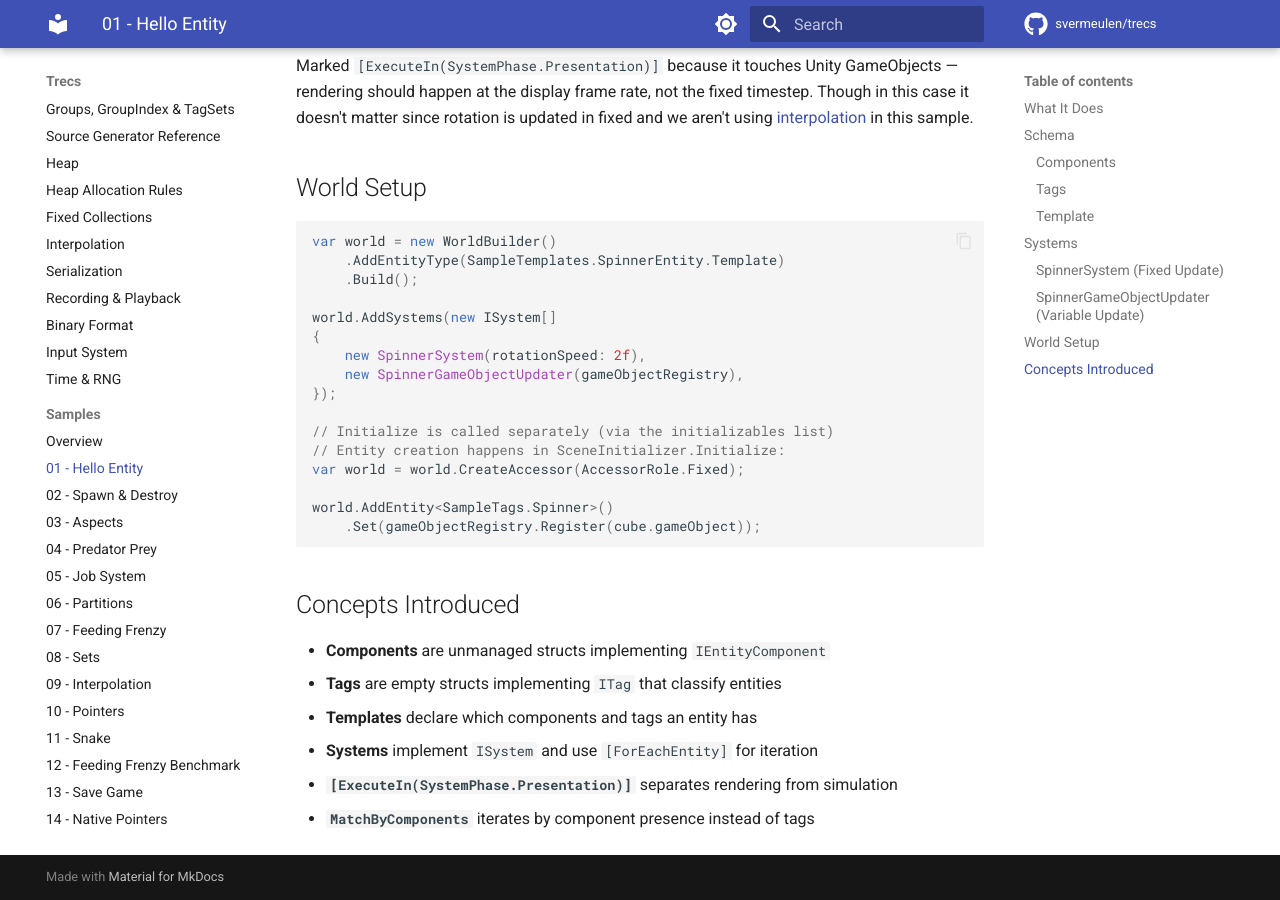
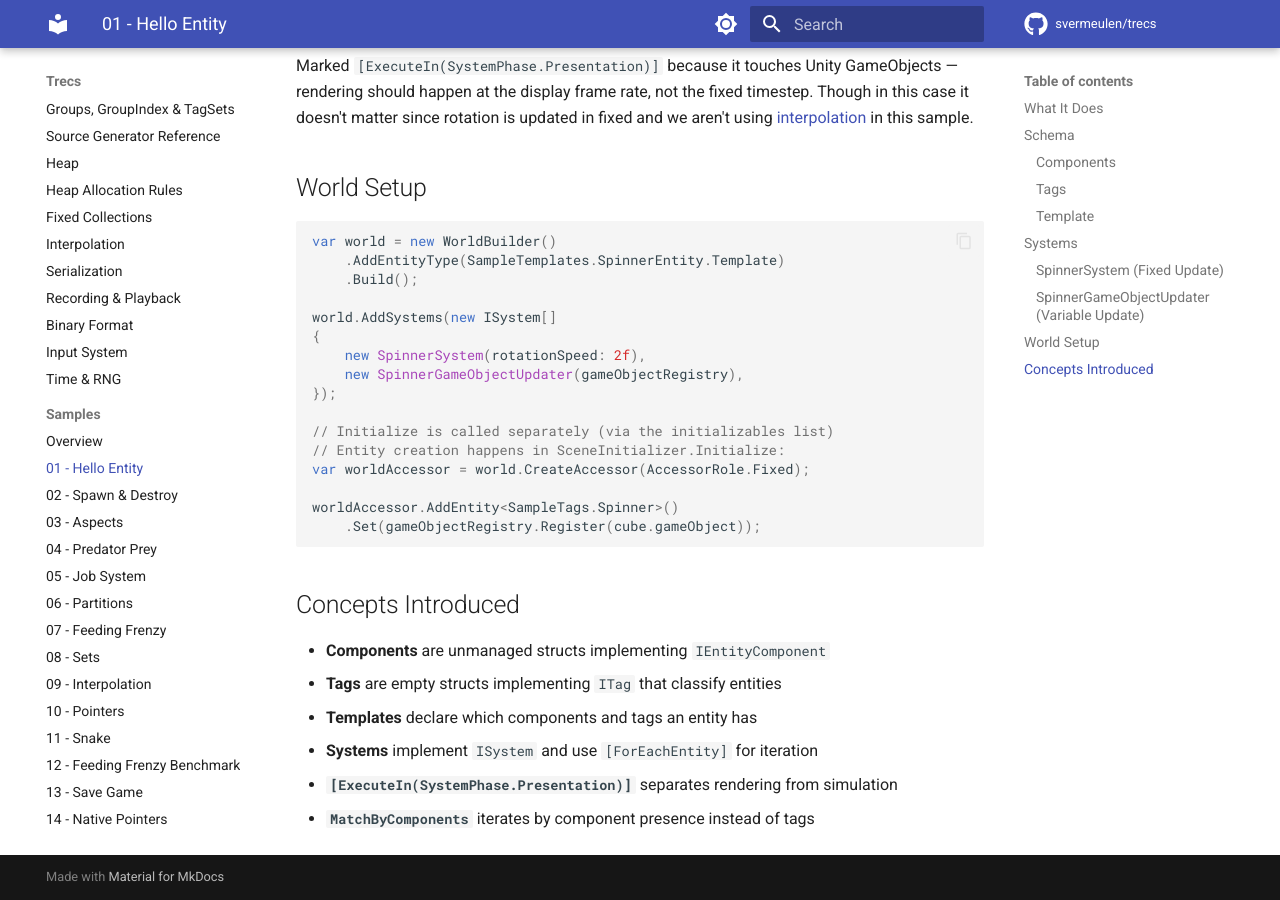
Before and after one commit to svermeulen/trecs, an MkDocs documentation site: the page built from docs/samples/01-hello-entity.md, in a window 1280 px wide and 900 px high, scrolled down 1994 px. Built offline with MkDocs 1.6.1 and Material for MkDocs 9.7.7, drawn with Linux system fonts in a browser that asks for light colours; comment, search, counter and statistics services are not loaded.

Commit message:
docs: fix small inaccuracies in samples and accessor-roles
- samples/01-hello-entity.md: rename `var world = world.CreateAccessor(...)`
  to `worldAccessor` so it doesn't shadow the World on the previous line
  (compiles by chance because the next line's chain works on either type).
- samples/19-multiple-worlds.md: TrecsTimeTravelWindow → TrecsPlayerWindow
  (the time-travel shell was unified into the Player window in 0.2.0).
- advanced/accessor-roles.md: footnote said the frame-scoped heap gates on
  `IsNone || IsInput`; the predicate in WorldAccessor is `IsUnrestricted ||
  IsInput`.

Co-Authored-By: Claude <noreply@anthropic.com>

````diff
--- a/docs/samples/01-hello-entity.md
+++ b/docs/samples/01-hello-entity.md
@@ -106,9 +106,9 @@ world.AddSystems(new ISystem[]
 
 // Initialize is called separately (via the initializables list)
 // Entity creation happens in SceneInitializer.Initialize:
-var world = world.CreateAccessor(AccessorRole.Fixed);
+var worldAccessor = world.CreateAccessor(AccessorRole.Fixed);
 
-world.AddEntity<SampleTags.Spinner>()
+worldAccessor.AddEntity<SampleTags.Spinner>()
     .Set(gameObjectRegistry.Register(cube.gameObject));
 ```
 
````
Also changed, not shown: docs/advanced/accessor-roles.md (+1 -1 lines), docs/samples/19-multiple-worlds.md (+1 -1 lines).
